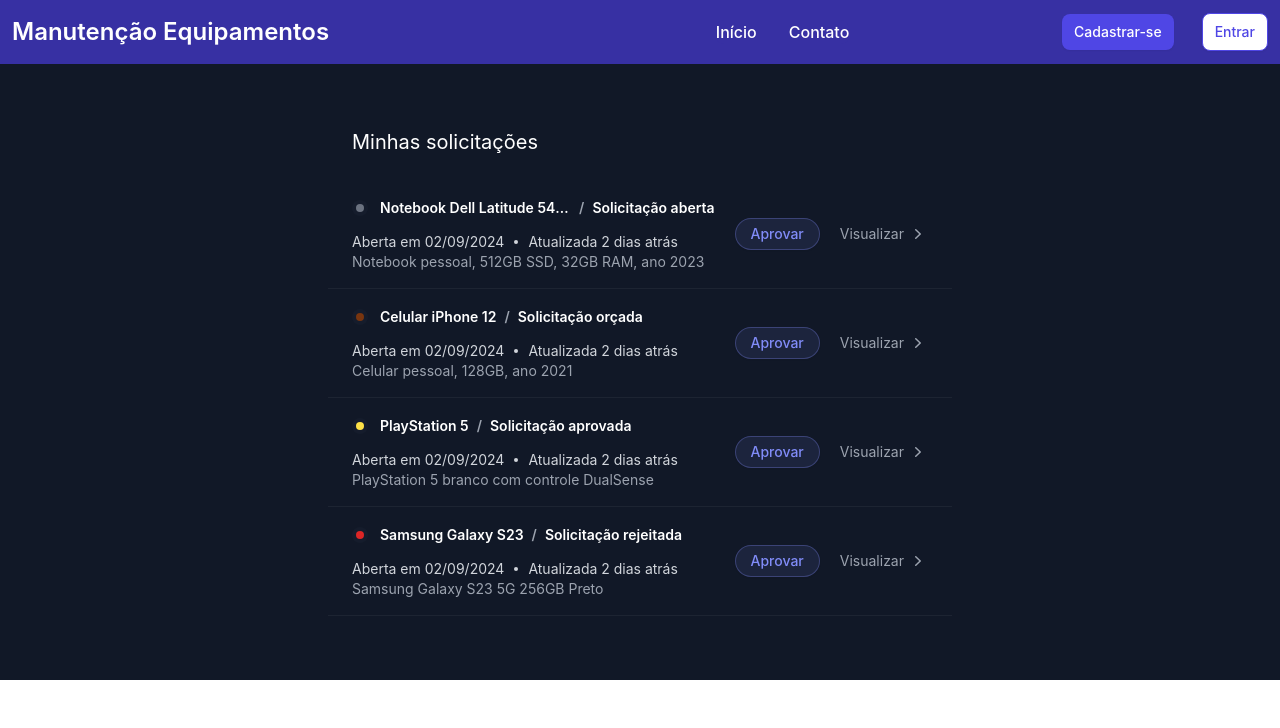
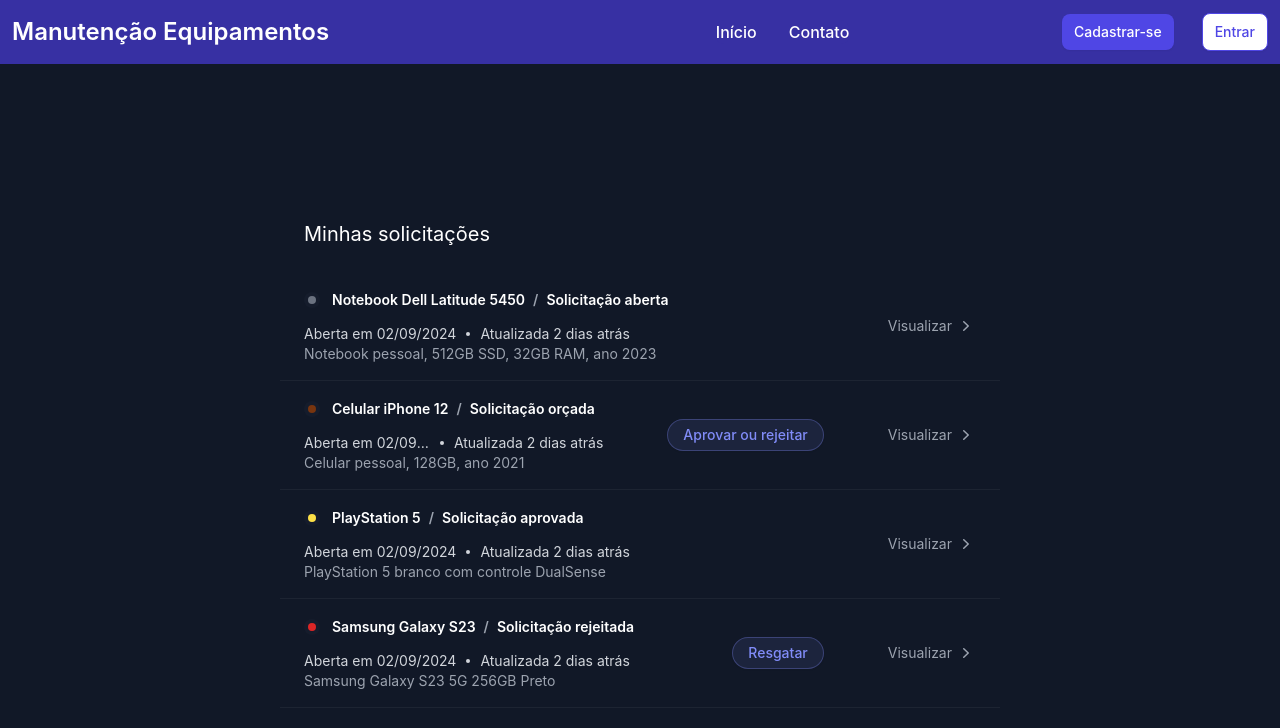
Before and after one commit to MelNaChupeta/manutencao-equipamento-web, an Angular app: page / in a window 1280 px wide. Shown: the top 728 px of the page. Built offline with nearby package versions, Linux system fonts and the light colour scheme.

Commit message:
add dynamic action button to order, styles

```diff
--- a/src/app/components/cliente/home/home.component.html
+++ b/src/app/components/cliente/home/home.component.html
@@ -1,13 +1,10 @@
-<!DOCTYPE html>
-<html>
-  <body>
-    <section class="bg-opacity-100 bg-gray-900">
-      <div class="flex flex-col gap-y-6 mx-auto max-w-2xl px-6 py-16">
+<section class="flex flex-col min-h-screen bg-opacity-100 bg-gray-900 justify-center">
+  <div class="flex flex-col gap-y-6 mx-auto max-w-3xl px-6 py-16">
     <h2 class="text-white px-6">Minhas solicitações</h2>
     <ul class="list-none m-0 p-0">
       <li
         *ngFor="let solicitacao of solicitacoes"
-            class="relative flex items-center px-6 py-4 gap-x-5 border-b border-white/5 cursor-pointer hover:bg-gray-400/5"
+        class="relative flex items-center px-6 py-4 gap-x-16 border-b border-white/5 cursor-pointer hover:bg-gray-400/5"
       >
         <div class="min-w-0 flex-auto">
           <!--info container-->
@@ -22,8 +19,7 @@
                   'bg-amber-900': solicitacao.estadoAtual === 'orçada',
                   'bg-red-600': solicitacao.estadoAtual === 'rejeitada',
                   'bg-yellow-300': solicitacao.estadoAtual === 'aprovada',
-                      'bg-purple-500':
-                        solicitacao.estadoAtual === 'redirecionada',
+                  'bg-purple-500': solicitacao.estadoAtual === 'redirecionada',
                   'bg-blue-500': solicitacao.estadoAtual === 'arrumada',
                   'bg-orange-400': solicitacao.estadoAtual === 'paga',
                   'bg-green-500': solicitacao.estadoAtual === 'finalizada'
@@ -34,10 +30,9 @@
               class="min-w-0 text-sm font-semibold leading-6 text-opacity-1 text-white"
             >
               <a class="flex gap-x-2 text-inherit">
-                    <span
-                      class="overflow-hidden text-ellipsis whitespace-nowrap"
-                      >{{ solicitacao.equipamento }}</span
-                    >
+                <span class="overflow-hidden text-ellipsis whitespace-nowrap">{{
+                  solicitacao.equipamento
+                }}</span>
                 <span class="text-opacity-1 text-gray-400">/</span>
                 <span class="whitespace-nowrap"
                   >Solicitação {{ solicitacao.estadoAtual }}</span
@@ -63,9 +58,9 @@
             {{ solicitacao.descricaoEquipamento }}
           </p>
         </div>
-            <div class="pill-purple">
+        <div *ngIf="shouldShowActionButton(solicitacao)" class="pill-purple">
           <!--badge-->
-              Aprovar
+          {{ getActionText(solicitacao) }}
         </div>
         <div class="flex flex-row gap-x-1">
           <p
@@ -91,5 +86,3 @@
     </ul>
   </div>
 </section>
-  </body>
-</html>
--- a/src/app/components/cliente/home/home.component.ts
+++ b/src/app/components/cliente/home/home.component.ts
@@ -1,5 +1,45 @@
 import { Component } from '@angular/core';
 import { CommonModule } from '@angular/common';
+
+export enum TipoEquipamento {
+  notebook = 'Notebook/laptop',
+  celular = 'Celular',
+  tablet = 'Tablet',
+  periferico = 'Periférico',
+  televisao = 'Televisão',
+  camera = 'Câmera',
+  drone = 'Drone',
+  videogameConsole = 'Console de videogame',
+  videogameAcessorio = 'Acessório de videogame',
+}
+
+export enum EstadoSolicitacao {
+  aberta = 'aberta',
+  orcada = 'orçada',
+  aprovada = 'aprovada',
+  rejeitada = 'rejeitada',
+  redirecionada = 'redirecionada',
+  arrumada = 'arrumada',
+  aguardandoPagamento = 'aguardando pagamento',
+  paga = 'paga',
+  finalizada = 'finalizada',
+}
+
+export interface Movimentacao {
+  dtHrMovimentacao: Date;
+  descricaoMovimentacao: EstadoSolicitacao;
+}
+
+export interface Solicitacao {
+  id: number;
+  equipamento: string;
+  descricaoEquipamento: string;
+  categoria: TipoEquipamento;
+  dtHrCriacao: Date;
+  descricaoProblema: string;
+  estadoAtual: EstadoSolicitacao;
+  historicoMovimentacao: Movimentacao[];
+}
 @Component({
   selector: 'app-home',
   standalone: true,
@@ -13,15 +53,18 @@
       id: 1,
       equipamento: 'Notebook Dell Latitude 5450',
       descricaoEquipamento: 'Notebook pessoal, 512GB SSD, 32GB RAM, ano 2023',
-      categoria: 'Notebook/laptop',
-      dtHrCriacao: 'Thu Sep 12 2024 01:35:21 GMT-0300 (Brasilia Standard Time)',
+      categoria: TipoEquipamento.notebook,
+      dtHrCriacao: new Date(
+        'Thu Sep 12 2024 01:35:21 GMT-0300 (Brasilia Standard Time)'
+      ),
       descricaoProblema: 'Derrubou líquido, agora o notebook não liga mais.',
-      estadoAtual: 'aberta',
+      estadoAtual: EstadoSolicitacao.aberta,
       historicoMovimentacao: [
         {
-          dtHrMovimentacao:
-            'Thu Sep 12 2024 01:35:21 GMT-0300 (Brasilia Standard Time)',
-          descricaoMovimentacao: 'aberta',
+          dtHrMovimentacao: new Date(
+            'Thu Sep 12 2024 01:35:21 GMT-0300 (Brasilia Standard Time)'
+          ),
+          descricaoMovimentacao: EstadoSolicitacao.aberta,
         },
       ],
     },
@@ -29,20 +72,24 @@
       id: 2,
       equipamento: 'Celular iPhone 12',
       descricaoEquipamento: 'Celular pessoal, 128GB, ano 2021',
-      categoria: 'Celular',
-      dtHrCriacao: 'Mon Sep 09 2024 14:55:09 GMT-0300 (Brasilia Standard Time)',
+      categoria: TipoEquipamento.celular,
+      dtHrCriacao: new Date(
+        'Mon Sep 09 2024 14:55:09 GMT-0300 (Brasilia Standard Time)'
+      ),
       descricaoProblema: 'Tela quebrada.',
-      estadoAtual: 'orçada',
+      estadoAtual: EstadoSolicitacao.orcada,
       historicoMovimentacao: [
         {
-          dtHrMovimentacao:
-            'Mon Sep 09 2024 14:55:09 GMT-0300 (Brasilia Standard Time)',
-          descricaoMovimentacao: 'aberta',
+          dtHrMovimentacao: new Date(
+            'Mon Sep 09 2024 14:55:09 GMT-0300 (Brasilia Standard Time)'
+          ),
+          descricaoMovimentacao: EstadoSolicitacao.aberta,
         },
         {
-          dtHrMovimentacao:
-            'Wed Sep 11 2024 09:51:54 GMT-0300 (Brasilia Standard Time)',
-          descricaoMovimentacao: 'orçada',
+          dtHrMovimentacao: new Date(
+            'Wed Sep 11 2024 09:51:54 GMT-0300 (Brasilia Standard Time)'
+          ),
+          descricaoMovimentacao: EstadoSolicitacao.orcada,
         },
       ],
     },
@@ -50,25 +97,30 @@
       id: 3,
       equipamento: 'PlayStation 5',
       descricaoEquipamento: 'PlayStation 5 branco com controle DualSense',
-      categoria: 'Console de videogame',
-      dtHrCriacao: 'Mon Sep 09 2024 14:55:09 GMT-0300 (Brasilia Standard Time)',
+      categoria: TipoEquipamento.videogameConsole,
+      dtHrCriacao: new Date(
+        'Mon Sep 09 2024 14:55:09 GMT-0300 (Brasilia Standard Time)'
+      ),
       descricaoProblema: 'Conector de tomada com defeito.',
-      estadoAtual: 'aprovada',
+      estadoAtual: EstadoSolicitacao.aprovada,
       historicoMovimentacao: [
         {
-          dtHrMovimentacao:
-            'Mon Sep 09 2024 14:55:09 GMT-0300 (Brasilia Standard Time)',
-          descricaoMovimentacao: 'aberta',
+          dtHrMovimentacao: new Date(
+            'Mon Sep 09 2024 14:55:09 GMT-0300 (Brasilia Standard Time)'
+          ),
+          descricaoMovimentacao: EstadoSolicitacao.aberta,
         },
         {
-          dtHrMovimentacao:
-            'Wed Sep 11 2024 09:51:54 GMT-0300 (Brasilia Standard Time)',
-          descricaoMovimentacao: 'orçada',
+          dtHrMovimentacao: new Date(
+            'Wed Sep 11 2024 09:51:54 GMT-0300 (Brasilia Standard Time)'
+          ),
+          descricaoMovimentacao: EstadoSolicitacao.orcada,
         },
         {
-          dtHrMovimentacao:
-            'Wed Sep 12 2024 14:32:04 GMT-0300 (Brasilia Standard Time)',
-          descricaoMovimentacao: 'aprovada',
+          dtHrMovimentacao: new Date(
+            'Wed Sep 12 2024 14:32:04 GMT-0300 (Brasilia Standard Time)'
+          ),
+          descricaoMovimentacao: EstadoSolicitacao.aprovada,
         },
       ],
     },
@@ -76,27 +128,55 @@
       id: 4,
       equipamento: 'Samsung Galaxy S23',
       descricaoEquipamento: 'Samsung Galaxy S23 5G 256GB Preto',
-      categoria: 'Celular',
-      dtHrCriacao: 'Mon Sep 08 2024 12:09:12 GMT-0300 (Brasilia Standard Time)',
+      categoria: TipoEquipamento.celular,
+      dtHrCriacao: new Date(
+        'Mon Sep 08 2024 12:09:12 GMT-0300 (Brasilia Standard Time)'
+      ),
       descricaoProblema: 'Caiu na água e não liga mais.',
-      estadoAtual: 'rejeitada',
+      estadoAtual: EstadoSolicitacao.rejeitada,
       historicoMovimentacao: [
         {
-          dtHrMovimentacao:
-            'Wed Sep 08 2024 12:09:12 GMT-0300 (Brasilia Standard Time)',
-          descricaoMovimentacao: 'aberta',
+          dtHrMovimentacao: new Date(
+            'Wed Sep 08 2024 12:09:12 GMT-0300 (Brasilia Standard Time)'
+          ),
+          descricaoMovimentacao: EstadoSolicitacao.aberta,
         },
         {
-          dtHrMovimentacao:
-            'Wed Sep 11 2024 16:23:35 GMT-0300 (Brasilia Standard Time)',
-          descricaoMovimentacao: 'orçada',
+          dtHrMovimentacao: new Date(
+            'Wed Sep 11 2024 16:23:35 GMT-0300 (Brasilia Standard Time)'
+          ),
+          descricaoMovimentacao: EstadoSolicitacao.orcada,
         },
         {
-          dtHrMovimentacao:
-            'Mon Sep 12 2024 19:53:41 GMT-0300 (Brasilia Standard Time)',
-          descricaoMovimentacao: 'rejeitada',
+          dtHrMovimentacao: new Date(
+            'Mon Sep 12 2024 19:53:41 GMT-0300 (Brasilia Standard Time)'
+          ),
+          descricaoMovimentacao: EstadoSolicitacao.rejeitada,
         },
       ],
     },
   ];
+
+  shouldShowActionButton(solicitacao: Solicitacao): boolean {
+    return solicitacao.estadoAtual === EstadoSolicitacao.orcada ||
+      solicitacao.estadoAtual === EstadoSolicitacao.rejeitada ||
+      solicitacao.estadoAtual === EstadoSolicitacao.arrumada;
+  }
+
+  getActionText(solicitacao: Solicitacao): string {
+    switch (solicitacao.estadoAtual) {
+      case 'aberta':
+        return '';
+      case 'orçada':
+        return 'Aprovar ou rejeitar';
+      case 'aprovada':
+        return '';
+      case 'rejeitada':
+        return 'Resgatar';
+      case 'arrumada':
+        return 'Pagar';
+      default:
+        return '';
+    }
+  }
 }
```
Lines whose indentation alone changed are shown as unchanged.
